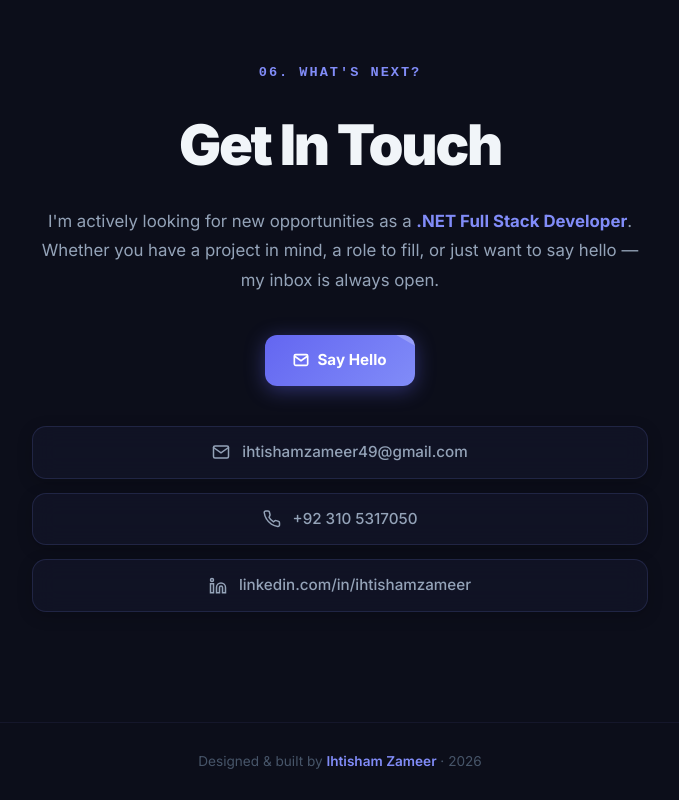
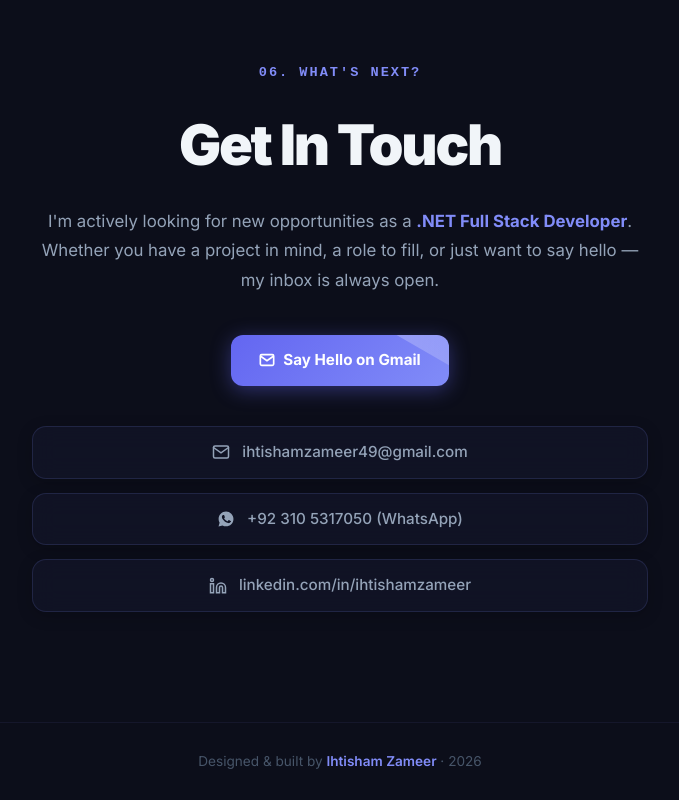
Before and after one commit to ihtishamzameer/Reactjs_Deployment_Demo, a React (Vite) app: page / in a window 1280 px wide. Shown: the part 5720-6520 px from the top of the page, without its empty margins (300-979 px from the left). Built offline with nearby package versions, Linux system fonts and the light colour scheme.

Commit message:
whatsapp and gmail integration

```diff
--- a/src/Components/layout/SiteFooter.jsx
+++ b/src/Components/layout/SiteFooter.jsx
@@ -142,8 +142,8 @@ export default function SiteFooter({ theme = 'dark' }) {
           <LinkList>
             <li><ExtLink href={personalInfo.linkedin} target="_blank" rel="noopener noreferrer" $theme={theme}>LinkedIn</ExtLink></li>
             <li><ExtLink href={personalInfo.github} target="_blank" rel="noopener noreferrer" $theme={theme}>GitHub</ExtLink></li>
-            <li><ExtLink href={`mailto:${personalInfo.email}`} $theme={theme}>{personalInfo.email}</ExtLink></li>
-            <li><ExtLink href={`tel:${personalInfo.phone.replace(/\s+/g, '')}`} $theme={theme}>{personalInfo.phone}</ExtLink></li>
+            <li><ExtLink href={personalInfo.gmailUrl} target="_blank" rel="noopener noreferrer" $theme={theme}>Gmail ({personalInfo.email})</ExtLink></li>
+            <li><ExtLink href={personalInfo.whatsappUrl} target="_blank" rel="noopener noreferrer" $theme={theme}>WhatsApp ({personalInfo.phone})</ExtLink></li>
           </LinkList>
         </FooterCol>
       </FooterGrid>
--- a/src/data/portfolioData.js
+++ b/src/data/portfolioData.js
@@ -14,6 +14,8 @@ export const personalInfo = {
     'Building robust, scalable enterprise-grade web applications with ASP.NET Core, C#, and React.js.',
   email: 'ihtishamzameer49@gmail.com',
   phone: '+92 310 5317050',
+  whatsappUrl: 'https://wa.me/923105317050?text=Hi%20Ihtisham,%20I%20saw%20your%20portfolio!',
+  gmailUrl: 'https://mail.google.com/mail/?view=cm&fs=1&to=ihtishamzameer49@gmail.com',
   github: 'https://github.com/ihtishamzameer',
   linkedin: 'https://www.linkedin.com/in/ihtishamzameer',
   location: 'Rawalpindi, Pakistan',
--- a/src/pages/ContactPage.jsx
+++ b/src/pages/ContactPage.jsx
@@ -176,8 +176,8 @@ export default function ContactPage() {
 
   const handleSubmit = (e) => {
     e.preventDefault();
-    const mailtoUrl = `mailto:${personalInfo.email}?subject=${encodeURIComponent(formData.subject || 'Portfolio Contact')}&body=${encodeURIComponent(`Name: ${formData.name}\nEmail: ${formData.email}\n\n${formData.message}`)}`;
-    window.location.href = mailtoUrl;
+    const gmailComposeUrl = `https://mail.google.com/mail/?view=cm&fs=1&to=${personalInfo.email}&su=${encodeURIComponent(formData.subject || 'Portfolio Contact')}&body=${encodeURIComponent(`Name: ${formData.name}\nEmail: ${formData.email}\n\nMessage:\n${formData.message}`)}`;
+    window.open(gmailComposeUrl, '_blank', 'noopener,noreferrer');
     setSubmitted(true);
   };
 
@@ -205,15 +205,19 @@ export default function ContactPage() {
               <IconCircle>📧</IconCircle>
               <div>
                 <div style={{ fontSize: '0.82rem', color: theme === 'light' ? '#64748b' : '#94a3b8' }}>Email Address</div>
-                <a href={`mailto:${personalInfo.email}`}>{personalInfo.email}</a>
+                <a href={personalInfo.gmailUrl} target="_blank" rel="noopener noreferrer">
+                  {personalInfo.email} (Gmail)
+                </a>
               </div>
             </ContactItem>
 
             <ContactItem $theme={theme}>
-              <IconCircle>📞</IconCircle>
+              <IconCircle>💬</IconCircle>
               <div>
-                <div style={{ fontSize: '0.82rem', color: theme === 'light' ? '#64748b' : '#94a3b8' }}>Phone / WhatsApp</div>
-                <a href={`tel:${personalInfo.phone.replace(/\s+/g, '')}`}>{personalInfo.phone}</a>
+                <div style={{ fontSize: '0.82rem', color: theme === 'light' ? '#64748b' : '#94a3b8' }}>WhatsApp Direct</div>
+                <a href={personalInfo.whatsappUrl} target="_blank" rel="noopener noreferrer">
+                  {personalInfo.phone} (WhatsApp)
+                </a>
               </div>
             </ContactItem>
 
--- a/src/pages/Portfolio.jsx
+++ b/src/pages/Portfolio.jsx
@@ -1321,24 +1321,26 @@ export default function Portfolio() {
             I'm actively looking for new opportunities as a <strong style={{ color: theme === 'light' ? '#4f46e5' : '#818cf8' }}>.NET Full Stack Developer</strong>. Whether you have a project in mind, a role to fill, or just want to say hello — my inbox is always open.
           </ContactDesc>
           <BtnPrimary
-            href={`mailto:${email}`}
+            href={personalInfo.gmailUrl || `https://mail.google.com/mail/?view=cm&fs=1&to=${email}`}
+            target="_blank"
+            rel="noopener noreferrer"
             style={{ display: 'inline-flex', margin: '0 auto' }}
-            aria-label="Send Email to Ihtisham Zameer"
+            aria-label="Send Message on Gmail"
           >
             <svg viewBox="0 0 24 24" width="16" height="16" fill="none" stroke="currentColor" strokeWidth="2.5"><path d="M4 4h16c1.1 0 2 .9 2 2v12c0 1.1-.9 2-2 2H4c-1.1 0-2-.9-2-2V6c0-1.1.9-2 2-2z" /><polyline points="22,6 12,13 2,6" /></svg>
-            Say Hello
+            Say Hello on Gmail
           </BtnPrimary>
           <ContactLinks>
             {email && (
-              <ContactLink href={`mailto:${email}`} $theme={theme} aria-label="Email Address">
+              <ContactLink href={personalInfo.gmailUrl || `https://mail.google.com/mail/?view=cm&fs=1&to=${email}`} target="_blank" rel="noopener noreferrer" $theme={theme} aria-label="Email via Gmail">
                 <svg viewBox="0 0 24 24" fill="none" stroke="currentColor" strokeWidth="2" strokeLinecap="round"><path d="M4 4h16c1.1 0 2 .9 2 2v12c0 1.1-.9 2-2 2H4c-1.1 0-2-.9-2-2V6c0-1.1.9-2 2-2z" /><polyline points="22,6 12,13 2,6" /></svg>
                 {email}
               </ContactLink>
             )}
             {phone && (
-              <ContactLink href={`tel:${phone.replace(/\s+/g, '')}`} $theme={theme} aria-label="Phone Number">
-                <svg viewBox="0 0 24 24" fill="none" stroke="currentColor" strokeWidth="2" strokeLinecap="round"><path d="M22 16.92v3a2 2 0 0 1-2.18 2 19.79 19.79 0 0 1-8.63-3.07A19.5 19.5 0 0 1 4.69 12 19.79 19.79 0 0 1 1.62 3.38 2 2 0 0 1 3.6 1.21h3a2 2 0 0 1 2 1.72 12.84 12.84 0 0 0 .7 2.81 2 2 0 0 1-.45 2.11L8.09 9.91a16 16 0 0 0 6 6l1.27-1.27a2 2 0 0 1 2.11-.45 12.84 12.84 0 0 0 2.81.7A2 2 0 0 1 22 16.92z" /></svg>
-                {phone}
+              <ContactLink href={personalInfo.whatsappUrl || `https://wa.me/923105317050`} target="_blank" rel="noopener noreferrer" $theme={theme} aria-label="Message on WhatsApp">
+                <svg viewBox="0 0 24 24" fill="currentColor" width="18" height="18"><path d="M12.04 2c-5.46 0-9.91 4.45-9.91 9.91 0 1.75.46 3.45 1.32 4.95L2.05 22l5.25-1.38c1.45.79 3.08 1.21 4.74 1.21 5.46 0 9.91-4.45 9.91-9.91 0-2.65-1.03-5.14-2.9-7.01A9.81 9.81 0 0 0 12.04 2zm5.8 14.12c-.24.68-1.2 1.3-1.66 1.35-.46.06-1.04.22-3.48-.75-2.94-1.18-4.83-4.17-4.97-4.37-.15-.19-1.18-1.57-1.18-2.99 0-1.42.74-2.12 1.01-2.41.27-.29.59-.36.79-.36.2 0 .39.01.56.01.18 0 .42-.07.66.5.24.58.82 2.01.89 2.16.07.15.12.33.02.53-.1.2-.15.33-.3.51-.15.18-.31.39-.44.53-.15.15-.3.31-.13.6.17.29.77 1.27 1.65 2.05 1.13 1 2.08 1.32 2.38 1.47.3.15.47.12.65-.08.18-.2.77-.9.98-1.21.21-.31.42-.26.7-.15.28.11 1.78.84 2.09.99.31.15.52.23.59.36.07.14.07.8-.17 1.48z"/></svg>
+                {phone} (WhatsApp)
               </ContactLink>
             )}
             {linkedin && (
--- a/src/pages/ResumePage.jsx
+++ b/src/pages/ResumePage.jsx
@@ -189,8 +189,8 @@ export default function ResumePage() {
             <SubRole $theme={theme}>{personalInfo.title}</SubRole>
             <ContactMeta $theme={theme}>
               <span>📍 {personalInfo.location}</span>
-              <span>📧 <a href={`mailto:${personalInfo.email}`}>{personalInfo.email}</a></span>
-              <span>📞 <a href={`tel:${personalInfo.phone.replace(/\s+/g, '')}`}>{personalInfo.phone}</a></span>
+              <span>📧 <a href={personalInfo.gmailUrl} target="_blank" rel="noopener noreferrer">{personalInfo.email}</a></span>
+              <span>💬 <a href={personalInfo.whatsappUrl} target="_blank" rel="noopener noreferrer">{personalInfo.phone}</a></span>
             </ContactMeta>
           </div>
           <PdfBtn href={personalInfo.resumeUrl} target="_blank" rel="noopener noreferrer" aria-label="Download Official Resume PDF">
```
